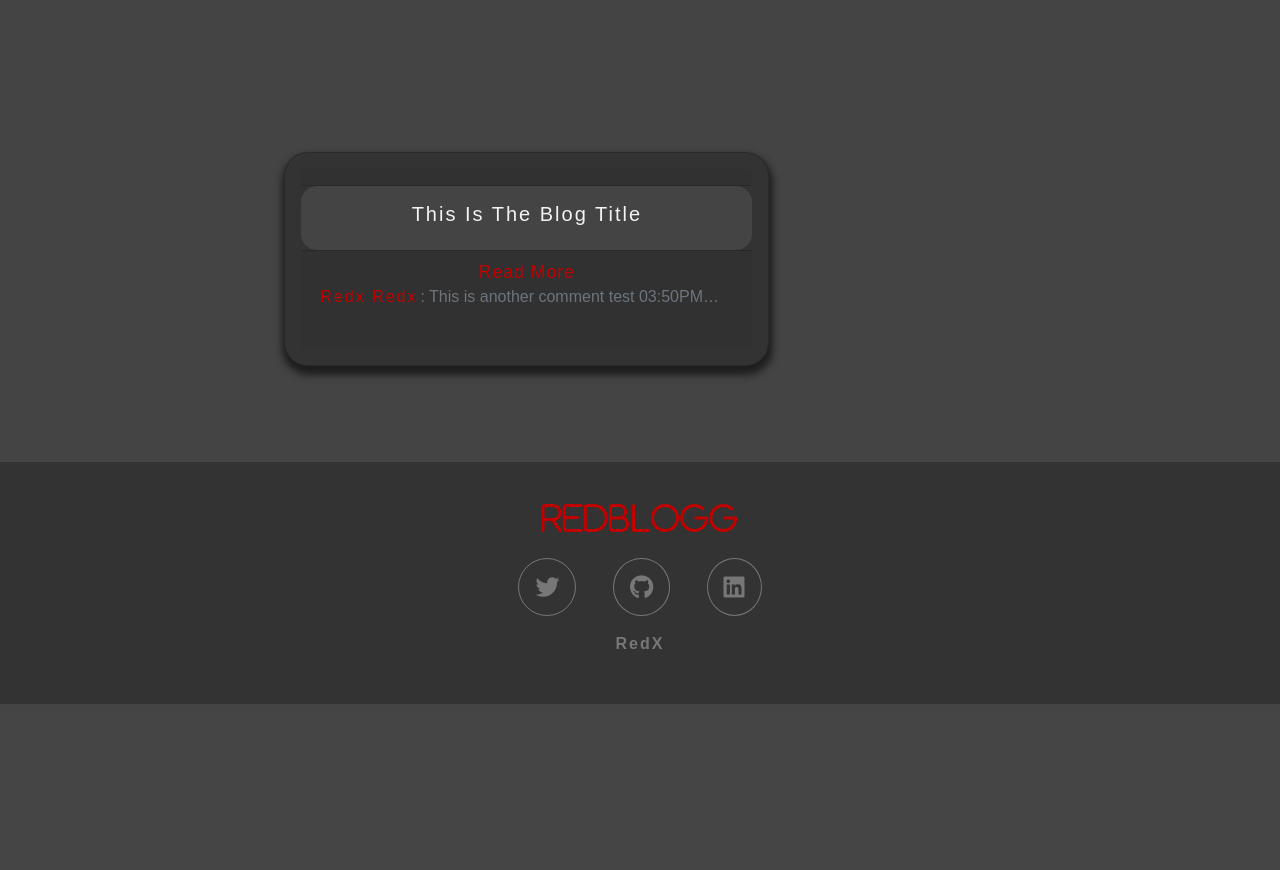
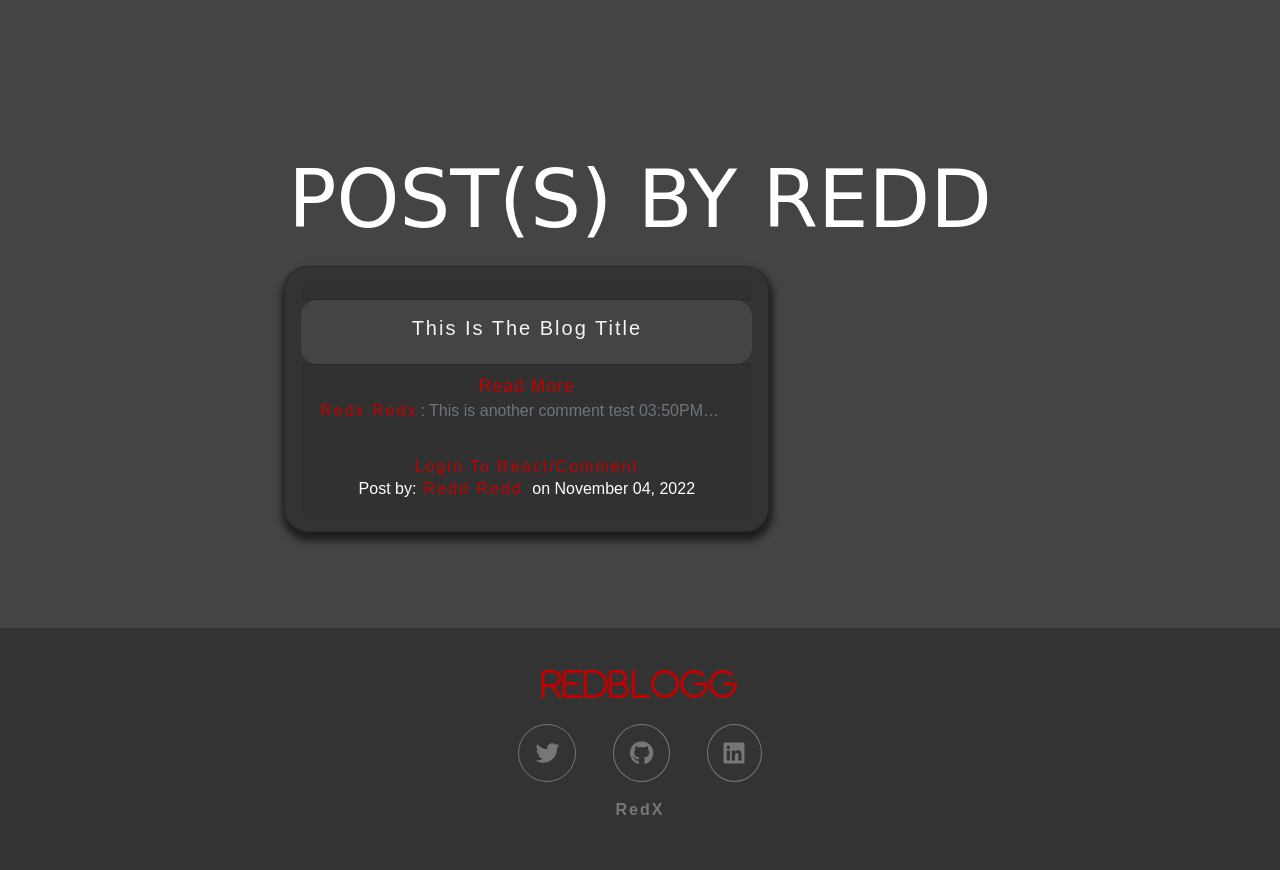
Before and after one commit to Unique-Red/altschool_BE_SSEP, a Flask app: a page that uses blog/templates/base.html in a window 1280 px wide. Shown: the part 88-958 px from the top of the page. Before the commit the page ends 792 px from the top, so only its background shows below. Run offline with Flask 3, Linux system fonts and the light colour scheme; some libraries are stand-ins or nearby versions.

Commit message:
more modifications

```diff
--- a/blog/routes.py
+++ b/blog/routes.py
@@ -98,7 +98,7 @@ def post(firstname):
     return render_template("posts.html", user=current_user, posts=posts, firstname=firstname)
 
 @app.route("/delete/<int:id>")
-# @login_required
+@login_required
 def delete(id):
     post = Post.query.get_or_404(id)
 
@@ -110,6 +110,7 @@ def delete(id):
         flash ("There was a problem deleting that post.", category="error")
 
 @app.route("/edit/<int:id>", methods=["GET", "POST"])
+@login_required
 def edit(id):
     title_to_edit = Post.query.get_or_404(id)
     post_to_update = Post.query.get_or_404(id)
@@ -124,6 +125,7 @@ def edit(id):
     return render_template("edit.html", post_to_update=post_to_update, title_to_edit=title_to_edit)
 
 @app.route("/like/<post_id>")
+@login_required
 def like(post_id):
     like = Like.query.filter_by(post_id=post_id, author=current_user.id).first()
 
@@ -138,6 +140,7 @@ def like(post_id):
     return redirect(url_for("home"))
 
 @app.route("/comment/<post_id>", methods=["POST"])
+@login_required
 def comment(post_id):
     comment = request.form.get("comment")
     if len(comment) < 1:
@@ -152,6 +155,7 @@ def comment(post_id):
     return render_template("home.html", user=current_user)
 
 @app.route("/delete-comment/<comment_id>")
+@login_required
 def delete_comment(comment_id):
     comment = Comment.query.filter_by(id=comment_id).first()
 
--- a/blog/static/style.css
+++ b/blog/static/style.css
@@ -91,7 +91,14 @@ a.nav-ico h6{
 a.nav-ico:hover i{
     color:var(--accent-color);
 }
-
+.container.base .header h1{
+    color: #fff;
+    text-align: center;
+    padding-bottom: 10px;
+    font-size: 5rem;
+    font-family: cursive;
+    text-transform: uppercase;
+}
 .card-header h6{
     text-align: left;
 }
--- a/blog/templates/base.html
+++ b/blog/templates/base.html
@@ -43,8 +43,12 @@
       </div>
     </nav>
     <div class="container base">
+      <div class="header">
+        <h1>
+          {% block header %}{% endblock %}
+        </h1>
+      </div>
       <div class="row">
-
         {% with messages = get_flashed_messages(with_categories=true ) %}
           {% if messages %}
             {% for category, message in messages %}
--- a/blog/templates/home.html
+++ b/blog/templates/home.html
@@ -1,5 +1,5 @@
 {% extends "base.html" %} {% block title %} Home {% endblock %} {% block header
-%} Home {% endblock %} {% block content %} {% for post in posts %}
+%}  {% endblock %} {% block content %} {% for post in posts %}
   <div class="col-md-5 col-sm-12 card text-center">
     <div class="card-header">
 
@@ -35,7 +35,6 @@
           <a href="/like/{{post.id}}" id='like2'><i class="far fa-heart"></i></a>
           {% endif %}
         </p>
-        {% if current_user.is_authenticated %}
           {% if post.comments|length > 1 %}
           <p>{{post.comments|length}} <i class="fa-solid fa-comment"></i></p>
           {% elif post.comments|length == 1 %}
@@ -44,7 +43,7 @@
           <p>0 <i class="fa-regular fa-comment"></i></p>
           {% endif %}
       {% else %}
-      <a href="{{url_for('login')}}">Login to react to this post</a>
+      <a href="{{url_for('login')}}">Login to react/comment</a>
       {% endif %}
         <h6>
           Post by:
@@ -53,7 +52,6 @@
           </a>
           on {{ post.date_created.strftime('%B %d, %Y') }}
         </h6>
-        {% endif %}
       </div>
 
     </div>
--- a/blog/templates/post.html
+++ b/blog/templates/post.html
@@ -62,6 +62,7 @@ block content %}
 
     {% endfor %}
     <br />
+    {% if current_user.is_authenticated %}
     <form action="/comment/{{posts.id}}" method="post">
       <div class="input-group mb-3">
         <input
@@ -76,6 +77,11 @@ block content %}
         </button>
       </div>
     </form>
+    {% else %}
+    <p style="text-align: center;">
+      <a href="{{url_for('login')}}" style="color: red;">Login to react/comment</a>
+    </p>
+    {% endif %}
   </div>
 </div>
 {% endblock %}
--- a/blog/templates/posts.html
+++ b/blog/templates/posts.html
@@ -1,7 +1,7 @@
 {% extends "home.html" %}
 {% block title %}
-{{ firstname }}'s Profile
+{{ firstname }}'s Posts
 {% endblock %}
 {% block header %}
-{{ firstname }}'s Profile
+Post(s) by {{ firstname }}
 {% endblock %}
```
Also changed, not shown: blog/blog.sqlite. Lines whose indentation alone changed are shown as unchanged.
